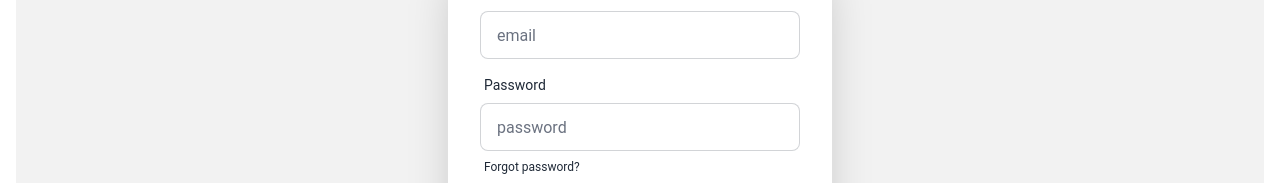
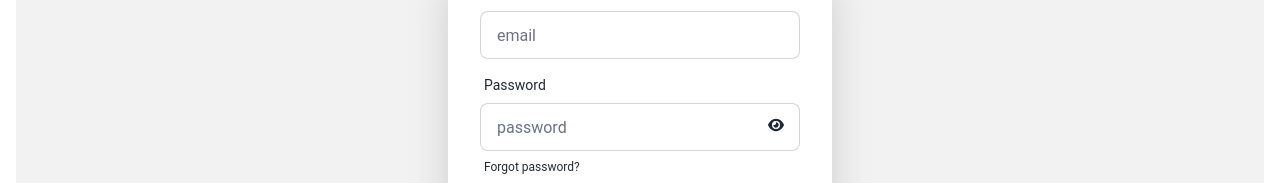
Before and after one commit to utpolra1/b9a-assignment-10, a React (Vite) app: page /login in a window 1280 px wide. Shown: the part 317-500 px from the top of the page. Built offline with nearby package versions, Linux system fonts and the light colour scheme; no server answers.

Commit message:
update eye icon

```diff
--- a/src/Components/User/Login.jsx
+++ b/src/Components/User/Login.jsx
@@ -81,7 +81,7 @@ const GithubLogin =async () => {
                    className="input input-bordered relative"
                    required
                  />
-                 <span className="absolute pt-[50px] ml-72" onClick={()=>setShowpassword(!showPassword)}></span>
+                 <span className="absolute pt-[50px] ml-72" onClick={()=>setShowpassword(!showPassword)}><FaEye></FaEye></span>
                 <label className="label">
                   <a href="#" className="label-text-alt link link-hover">
                     Forgot password?
```
